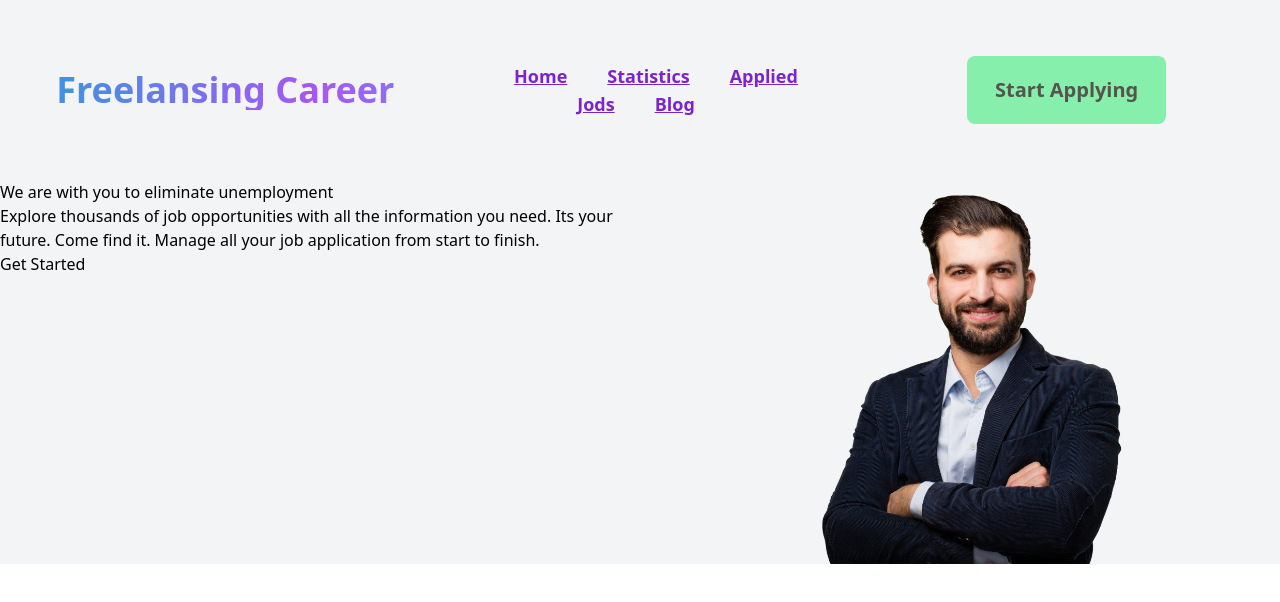
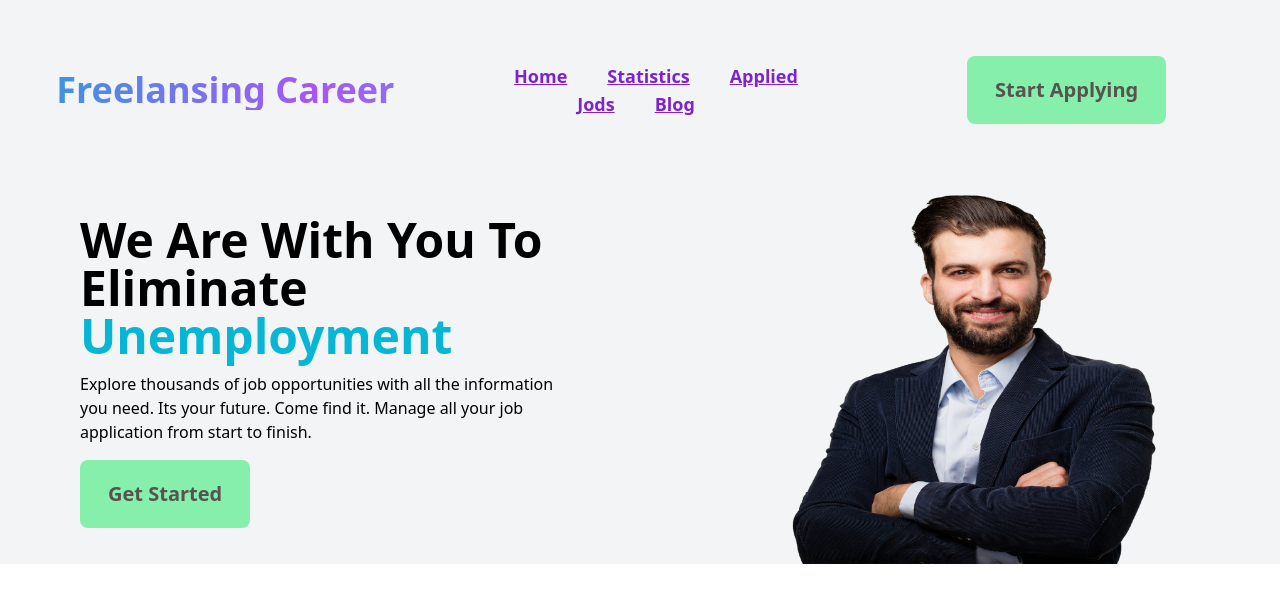
Before and after one commit to sagor369/job-application, a React (Vite) app: page / in a window 1280 px wide. Shown: the top 602 px of the page. Built offline with nearby package versions, Linux system fonts and the light colour scheme.

Commit message:
fast sections added

```diff
--- a/src/App.jsx
+++ b/src/App.jsx
@@ -1,21 +1,19 @@
 import { useState } from "react";
-import reactLogo from "./assets/react.svg";
-import viteLogo from "/vite.svg";
 import "./App.css";
 
 function App() {
   return (
     <div className="App">
-      <div className="grid grid-cols-1 md:grid-cols-2 bg-gray-100">
-        <div className="flex justify-center">
+      <div className="grid grid-cols-1 md:grid-cols-2 bg-gray-100 items-center">
         <div className="">
-          <h1>We are with you to eliminate unemployment</h1>
+        <div className="w-3/4 mx-auto">
+          <h1 className="capitalize text-5xl font-bold mb-3">We are with you to eliminate <span className="text-cyan-500">unemployment</span> </h1>
           <p>Explore thousands of job opportunities with all the information you need. Its your future. Come find it. Manage all your job application from start to finish.</p>
-          <button>Get Started</button>
+          <button className="btn-primary mt-4">Get Started</button>
         </div>
         </div>
         <div className="h-96 flex justify-center">
-          <img className="h-full" src="/public/All Images/P3OLGJ1 copy 1.png" alt="" />
+          <img className="h-full w-4/5" src="/public/All Images/P3OLGJ1 copy 1.png" alt="" />
         </div>
       </div>
     </div>
--- a/src/component/Header.jsx
+++ b/src/component/Header.jsx
@@ -18,7 +18,7 @@ const Header = () => {
                 to='/'>Blog</NavLink>
             </nav>
             <div>
-                <button className='bg-green-300 hover:bg-green-600 px-7 py-5 rounded-lg text-stone-600 hover:text-red-300 font-bold text-xl'>Start Applying</button>
+                <button className='btn-primary'>Start Applying</button>
             </div>
         </div>
     );
--- a/src/index.css
+++ b/src/index.css
@@ -8,3 +8,6 @@
  .active{
     @apply text-purple-700 text-lg underline
  }
+ .btn-primary{
+    @apply bg-green-300 hover:bg-green-600 px-7 py-5 rounded-lg text-stone-600 hover:text-red-300 font-bold text-xl
+ }
```
